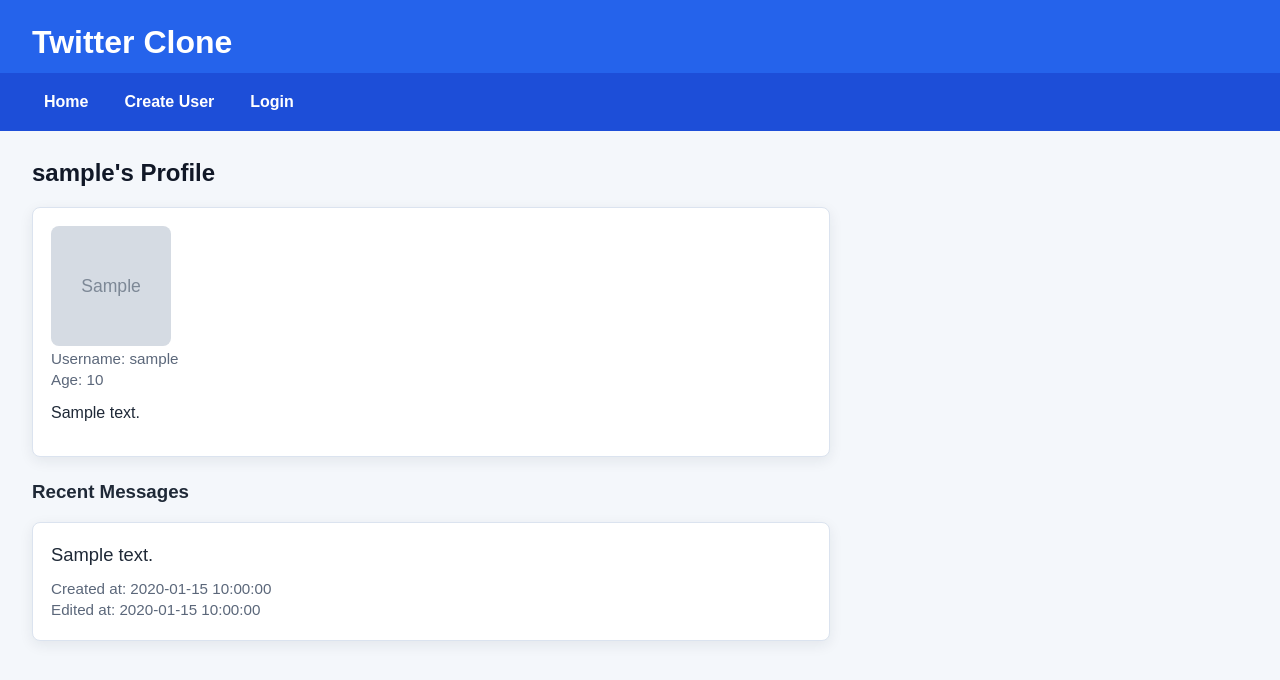
After one commit to preslielampitt/twitter_clone, a FastAPI app: template templates/profile.html in a window 1280 px wide. The commit adds this page. Shown: the top 680 px of the page. Run offline with FastAPI, Linux system fonts and the light colour scheme; the template is opened without the code that fills it: most values are stand-ins (such as "Sample title", 1, 10 or a date in 2020); grey boxes marked "Sample" are stand-in pictures.

Commit message:
add profile pages for users and display only 50 messages at a time on the home page

```diff
--- a/main.py
+++ b/main.py
@@ -15,6 +15,8 @@ from markupsafe import Markup, escape
 app = FastAPI()
 app.mount('/static', StaticFiles(directory='static'), name='static')
 templates = Jinja2Templates(directory='templates')
+MESSAGES_PER_PAGE = 50
+PROFILE_MESSAGE_LIMIT = 10
 
 def check_credentials(request: Request):
     '''
@@ -70,20 +72,36 @@ def linkify_message(text):
 
     return Markup(linked_text)
 
+def get_offset(request: Request):
+    offset = request.query_params.get('offset', '0')
+    try:
+        offset = int(offset)
+    except ValueError:
+        offset = 0
+
+    if offset < 0:
+        offset = 0
+    return offset
+
 @app.get('/', response_class=HTMLResponse)
 async def index(request: Request):
     username = check_credentials(request)
     messages = []
+    offset = get_offset(request)
 
     con = sqlite3.connect('twitter_clone.db')
     cur = con.cursor()
+    cur.execute('SELECT COUNT(*) FROM messages;')
+    total_messages = cur.fetchone()[0]
+
     sql = """
     SELECT messages.id, messages.message, messages.created_at, users.username, users.age, messages.last_edited_at
     FROM messages
     JOIN users ON messages.sender_id = users.id
-    ORDER BY messages.created_at DESC;
+    ORDER BY messages.created_at DESC
+    LIMIT ? OFFSET ?;
     """
-    cur.execute(sql)
+    cur.execute(sql, (MESSAGES_PER_PAGE, offset))
     for row in cur.fetchall():
         message = {
             'id': row[0],
@@ -105,6 +123,10 @@ async def index(request: Request):
             'is_logged_in': username is not None,
             'username': username,
             'messages': messages,
+            'previous_offset': max(offset - MESSAGES_PER_PAGE, 0),
+            'next_offset': offset + MESSAGES_PER_PAGE,
+            'has_previous': offset > 0,
+            'has_next': offset + MESSAGES_PER_PAGE < total_messages,
         },
     )
 
@@ -381,6 +403,85 @@ async def change_password(request: Request):
         },
     )
 
+@app.get('/profile', response_class=HTMLResponse)
+async def profile(request: Request):
+    current_username = check_credentials(request)
+    profile_username = request.query_params.get('username')
+
+    if profile_username is None:
+        if current_username is None:
+            return RedirectResponse(url='/login', status_code=302)
+        profile_username = current_username
+
+    new_description = request.query_params.get('description')
+    error = None
+    success = None
+    is_owner = current_username == profile_username
+
+    con = sqlite3.connect('twitter_clone.db')
+    cur = con.cursor()
+
+    if new_description is not None:
+        if not is_owner:
+            error = 'You can only edit your own profile.'
+        else:
+            sql = """
+            UPDATE users
+            SET description = ?
+            WHERE username = ?;
+            """
+            cur.execute(sql, (new_description, profile_username))
+            con.commit()
+            success = 'Profile updated.'
+
+    sql = """
+    SELECT username, age, description
+    FROM users
+    WHERE username = ?;
+    """
+    cur.execute(sql, (profile_username,))
+    user_row = cur.fetchone()
+
+    if user_row is None:
+        con.close()
+        return RedirectResponse(url='/', status_code=302)
+
+    sql = """
+    SELECT id, message, created_at, last_edited_at
+    FROM messages
+    WHERE sender_id = ?
+    ORDER BY created_at DESC
+    LIMIT ?;
+    """
+    cur.execute(sql, (get_user_id(profile_username), PROFILE_MESSAGE_LIMIT))
+
+    recent_messages = []
+    for row in cur.fetchall():
+        recent_messages.append({
+            'id': row[0],
+            'text': linkify_message(row[1]),
+            'timestamp': row[2],
+            'last_edited_at': row[3],
+        })
+    con.close()
+
+    return templates.TemplateResponse(
+        request=request,
+        name='profile.html',
+        context={
+            'is_logged_in': current_username is not None,
+            'username': current_username,
+            'profile_username': user_row[0],
+            'profile_age': user_row[1],
+            'profile_description': user_row[2],
+            'profile_image_url': 'https://robohash.org/' + quote(user_row[0]) + '?set=set1&size=120x120',
+            'recent_messages': recent_messages,
+            'is_owner': is_owner,
+            'error': error,
+            'success': success,
+        },
+    )
+
 @app.get('/api/messages')
 async def api_messages():
     con = sqlite3.connect('twitter_clone.db')
--- a/static/style.css
+++ b/static/style.css
@@ -72,6 +72,11 @@ main {
     font-weight: bold;
 }
 
+.success {
+    color: #166534;
+    font-weight: bold;
+}
+
 input,
 textarea {
     border: 1px solid #cbd5e1;
@@ -110,6 +115,37 @@ img {
     border-radius: 8px;
 }
 
+.profile {
+    background: white;
+    border: 1px solid #dbe3ef;
+    border-radius: 8px;
+    max-width: 760px;
+    margin-bottom: 24px;
+    padding: 18px;
+    box-shadow: 0 4px 14px rgba(31, 41, 55, 0.08);
+}
+
+.profile-avatar {
+    width: 120px;
+    height: 120px;
+    border-radius: 8px;
+}
+
+.pagination {
+    display: flex;
+    gap: 12px;
+    margin: 24px 0;
+}
+
+.pagination a {
+    background: #2563eb;
+    border-radius: 6px;
+    color: white;
+    font-weight: bold;
+    padding: 9px 14px;
+    text-decoration: none;
+}
+
 @media (max-width: 700px) {
     main {
         margin: 24px 16px;
--- a/templates/base.html
+++ b/templates/base.html
@@ -9,6 +9,7 @@
             <li><a href='/'>Home</a></li>
             {% if is_logged_in %}
             <li><a href='/create_message'>Create Message</a></li>
+            <li><a href='/profile'>My Profile</a></li>
             <li><a href='/change_password'>Change Password</a></li>
             <li><a href='/logout'>Logout</a></li>
             <li><a href='/delete_user' onclick="return confirm('Are you sure you want to delete this account?')">Delete Account</a></li>
--- /dev/null
+++ b/templates/profile.html
@@ -0,0 +1,45 @@
+{% extends 'base.html' %}
+
+{% block content %}
+<h2>{{ profile_username }}'s Profile</h2>
+
+<div class="profile">
+    <img class="profile-avatar" src="{{ profile_image_url }}" alt="{{ profile_username }} avatar">
+    <p class="message-info">Username: {{ profile_username }}</p>
+    <p class="message-info">Age: {{ profile_age }}</p>
+    <p>{{ profile_description }}</p>
+</div>
+
+{% if error %}
+<p class="error">{{ error }}</p>
+{% endif %}
+
+{% if success %}
+<p class="success">{{ success }}</p>
+{% endif %}
+
+{% if is_owner %}
+<h3>Edit Profile</h3>
+<form>
+    <input type="hidden" name="username" value="{{ profile_username }}">
+    <p>
+        <textarea name="description" rows="5" cols="60">{{ profile_description }}</textarea>
+    </p>
+    <p>
+        <input type="submit" value="Save Profile">
+    </p>
+</form>
+{% endif %}
+
+<h3>Recent Messages</h3>
+
+{% for message in recent_messages %}
+<div class="message">
+    <p class="message-text">{{ message.text }}</p>
+    <p class="message-info">Created at: {{ message.timestamp }}</p>
+    {% if message.last_edited_at %}
+    <p class="message-info">Edited at: {{ message.last_edited_at }}</p>
+    {% endif %}
+</div>
+{% endfor %}
+{% endblock %}
```
Also changed, not shown: db_create.py (+15 -7 lines), templates/index.html (+11 -1 lines).
